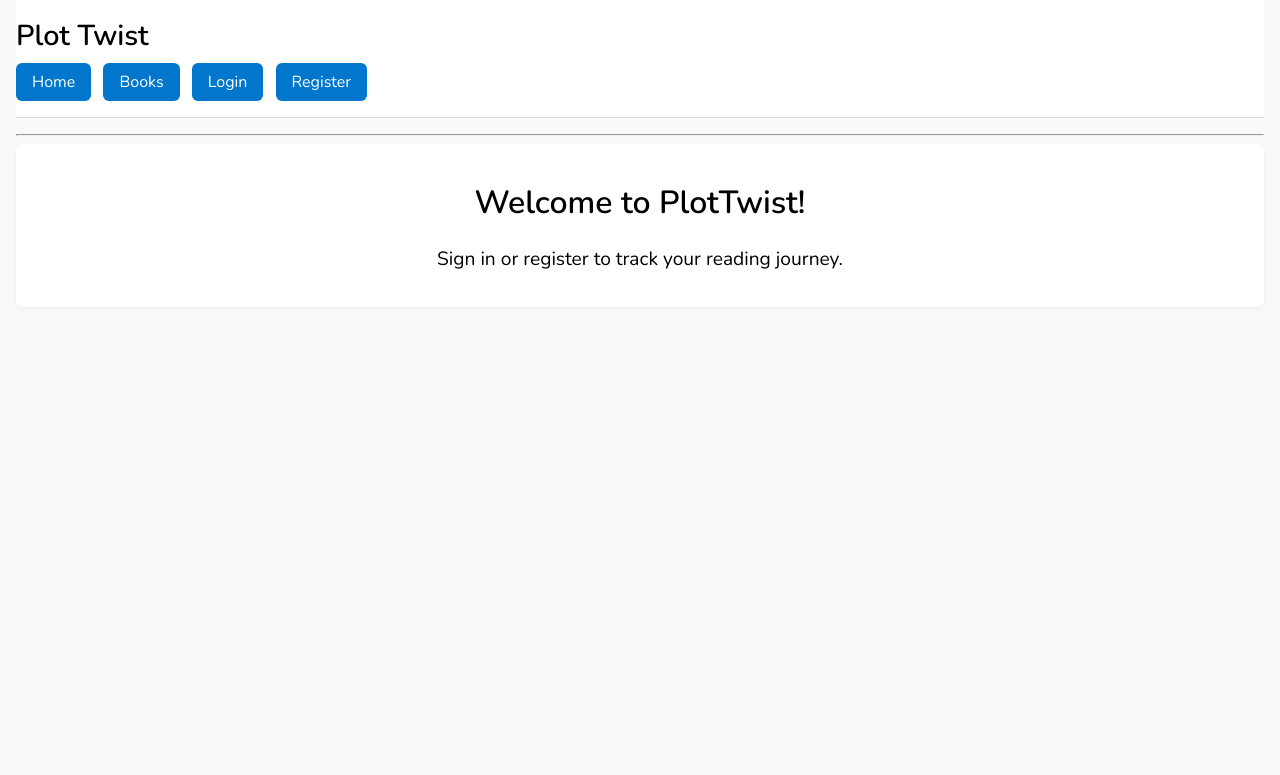
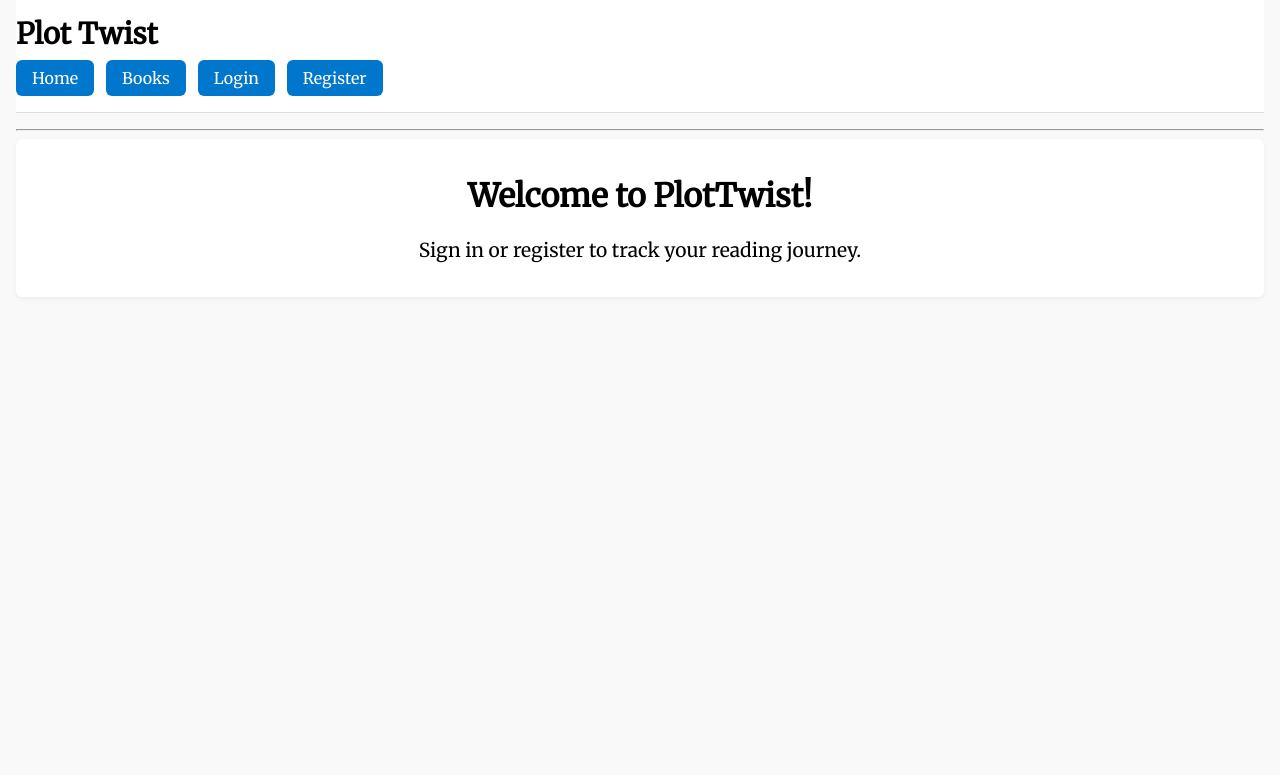
Before and after one commit to CelestineNguyen/CS4750_FinalProject, a Django app: page / in a window 1280 px wide. Shown: the top 775 px of the page. Run offline with Django 5.2, Linux system fonts and the light colour scheme.

Commit message:
Front end fix

```diff
--- a/plot_twist/plotTwist/static/styles.css
+++ b/plot_twist/plotTwist/static/styles.css
@@ -1,7 +1,7 @@
 /* General layout */
 body {
     background-color: #f9f9f9;
-    font-family: 'Nunito', sans-serif;
+    font-family: 'Merriweather', serif;
     margin: 0;
     padding: 0 1rem;
 }
--- a/plot_twist/plotTwist/templates/base.html
+++ b/plot_twist/plotTwist/templates/base.html
@@ -1,6 +1,8 @@
 <link rel="preconnect" href="https://fonts.googleapis.com">
 <link rel="stylesheet" href="https://fonts.googleapis.com/css2?family=Nunito:wght@300;600&display=swap">
 <link rel="stylesheet" href="https://cdnjs.cloudflare.com/ajax/libs/font-awesome/6.5.0/css/all.min.css">
+<link href="https://fonts.googleapis.com/css2?family=Merriweather&display=swap" rel="stylesheet">
+
 
 {% load static %}
 <!DOCTYPE html>
```
